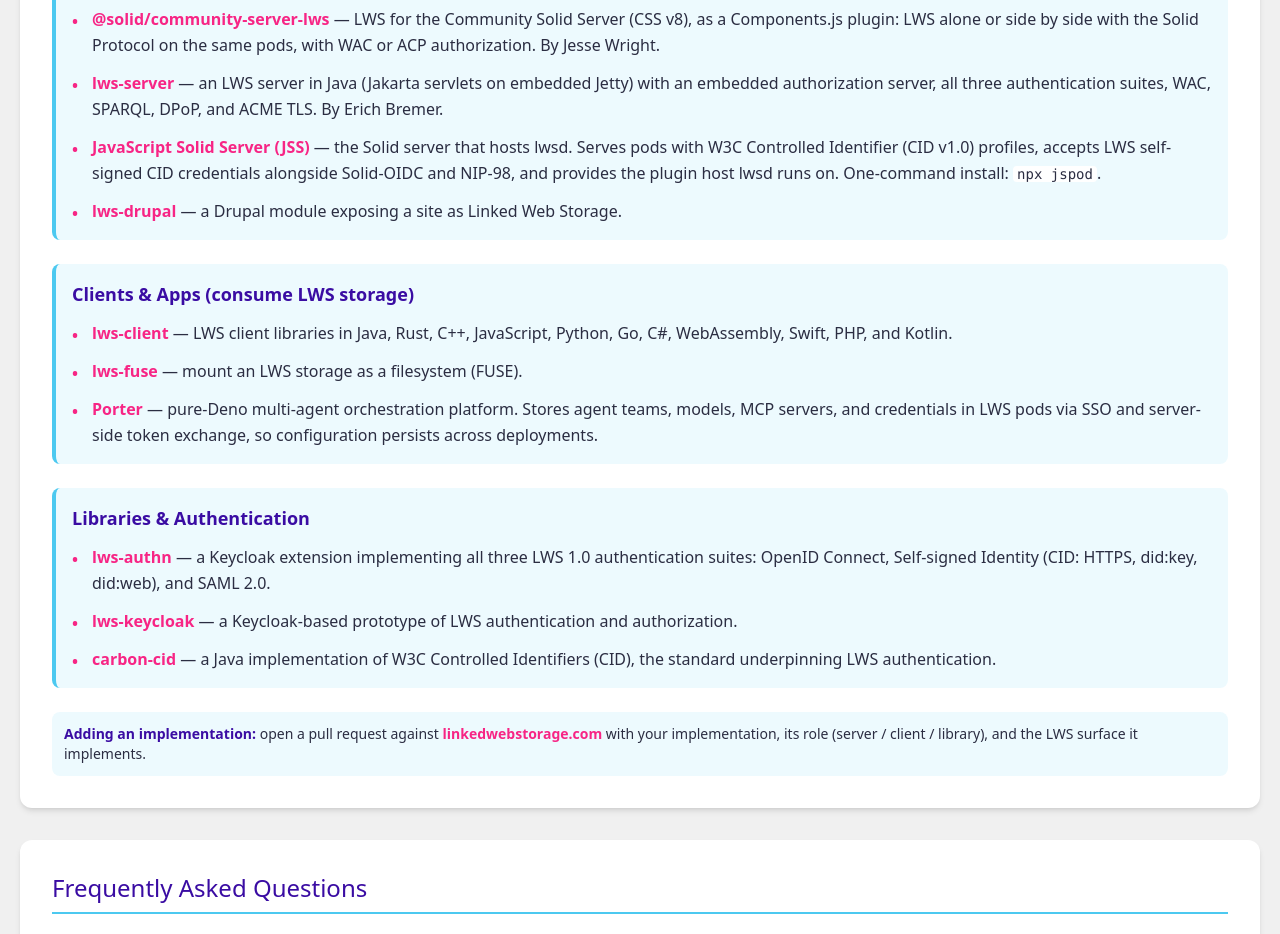
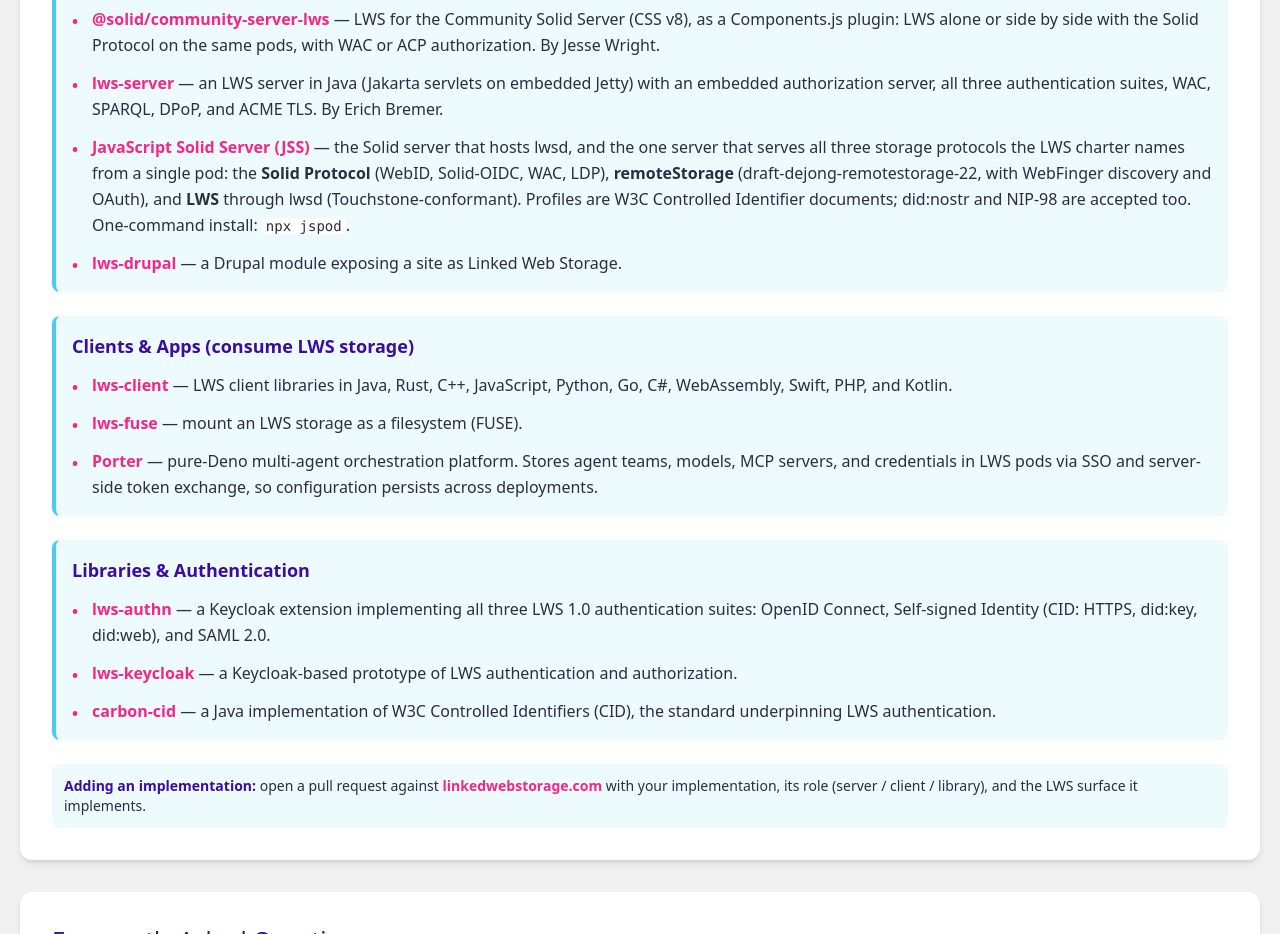
Before and after one commit to linkedwebstorage/linkedwebstorage.com, a plain HTML site: page index.html in a window 1280 px wide. Shown: the part 3600-4534 px from the top of the page. Drawn offline with nearby package versions, Linux system fonts and the light colour scheme.

Commit message:
JSS entry: one server, three charter protocols — Solid, remoteStorage, LWS

```diff
--- a/index.html
+++ b/index.html
@@ -588,11 +588,14 @@
             >
               JavaScript Solid Server (JSS)
             </a>
-            — the Solid server that hosts lwsd. Serves pods with W3C Controlled
-            Identifier (CID v1.0) profiles, accepts LWS self-signed CID
-            credentials alongside Solid-OIDC and NIP-98, and provides the plugin
-            host lwsd runs on. One-command install:
-            <code class="bg-white px-1 rounded text-sm">npx jspod</code>.
+            — the Solid server that hosts lwsd, and the one server that serves
+            all three storage protocols the LWS charter names from a single pod:
+            the <strong>Solid Protocol</strong> (WebID, Solid-OIDC, WAC, LDP),
+            <strong>remoteStorage</strong> (draft-dejong-remotestorage-22, with
+            WebFinger discovery and OAuth), and <strong>LWS</strong> through lwsd
+            (Touchstone-conformant). Profiles are W3C Controlled Identifier
+            documents; did:nostr and NIP-98 are accepted too. One-command
+            install: <code class="bg-white px-1 rounded text-sm">npx jspod</code>.
           </li>
           <li class="relative pl-5">
             <span class="absolute left-0 top-0.5 text-accent font-bold">•</span>
```
